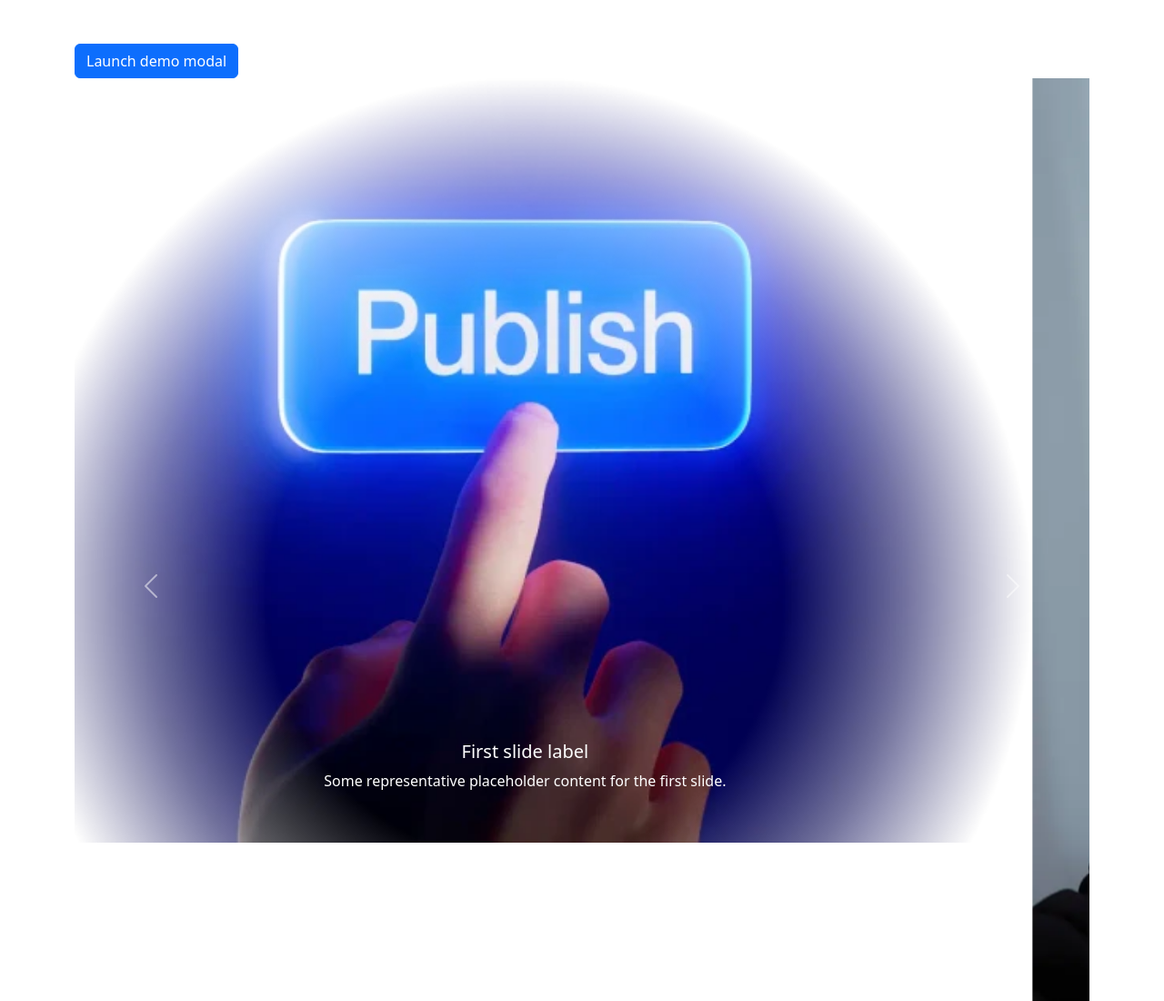
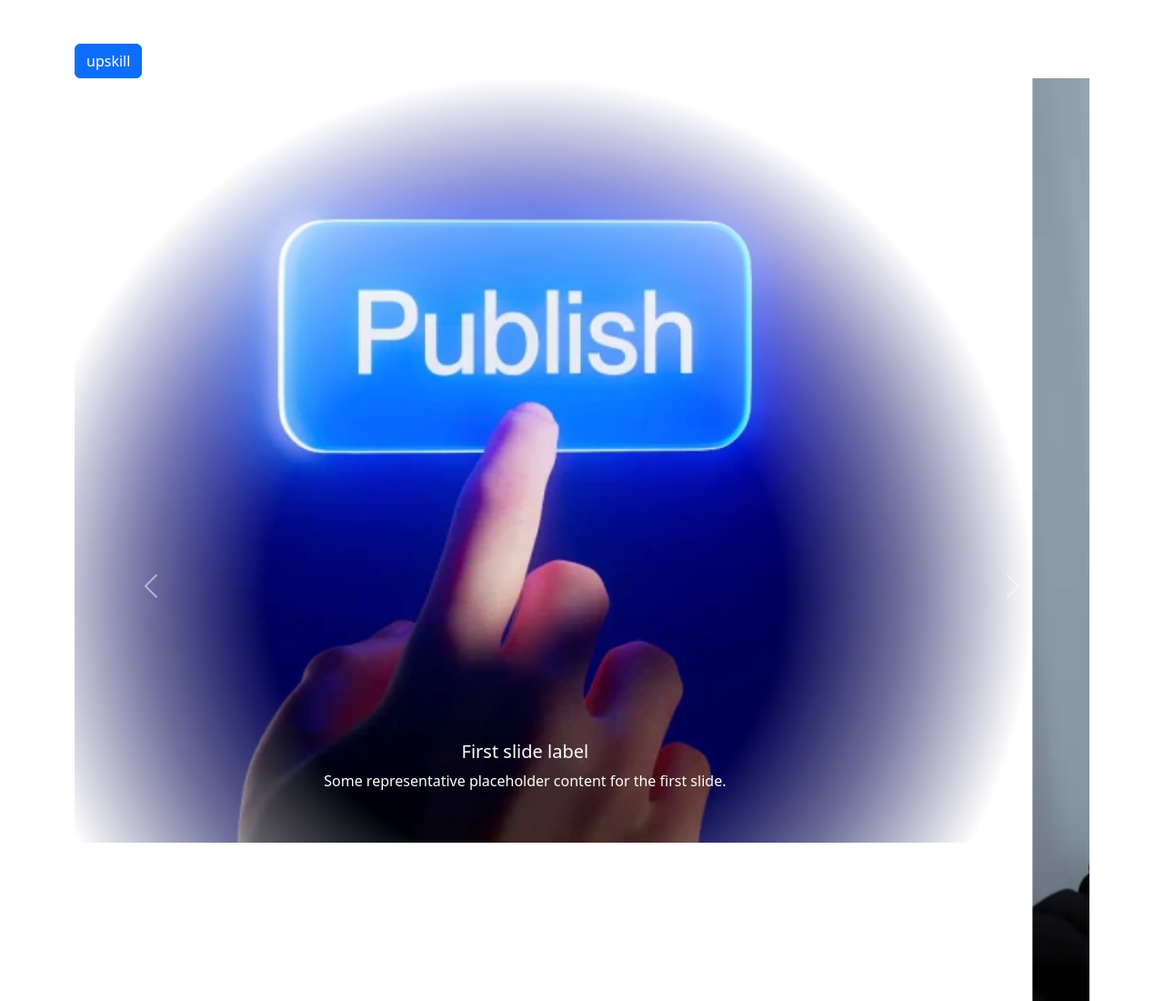
Before and after one commit to upskillbootcamps00123/testingGit, a plain HTML site: page index.html in a window 1280 px wide. Shown: the top 1100 px of the page at 91% size. Drawn offline with nearby package versions, Linux system fonts and the light colour scheme.

Commit message:
dlfjfljdf alfjd k

```diff
--- a/index.html
+++ b/index.html
@@ -20,7 +20,7 @@
         data-bs-toggle="modal"
         data-bs-target="#exampleModal"
       >
-        Launch demo modal
+        upskill
       </button>
 
       <!-- Modal -->
```
